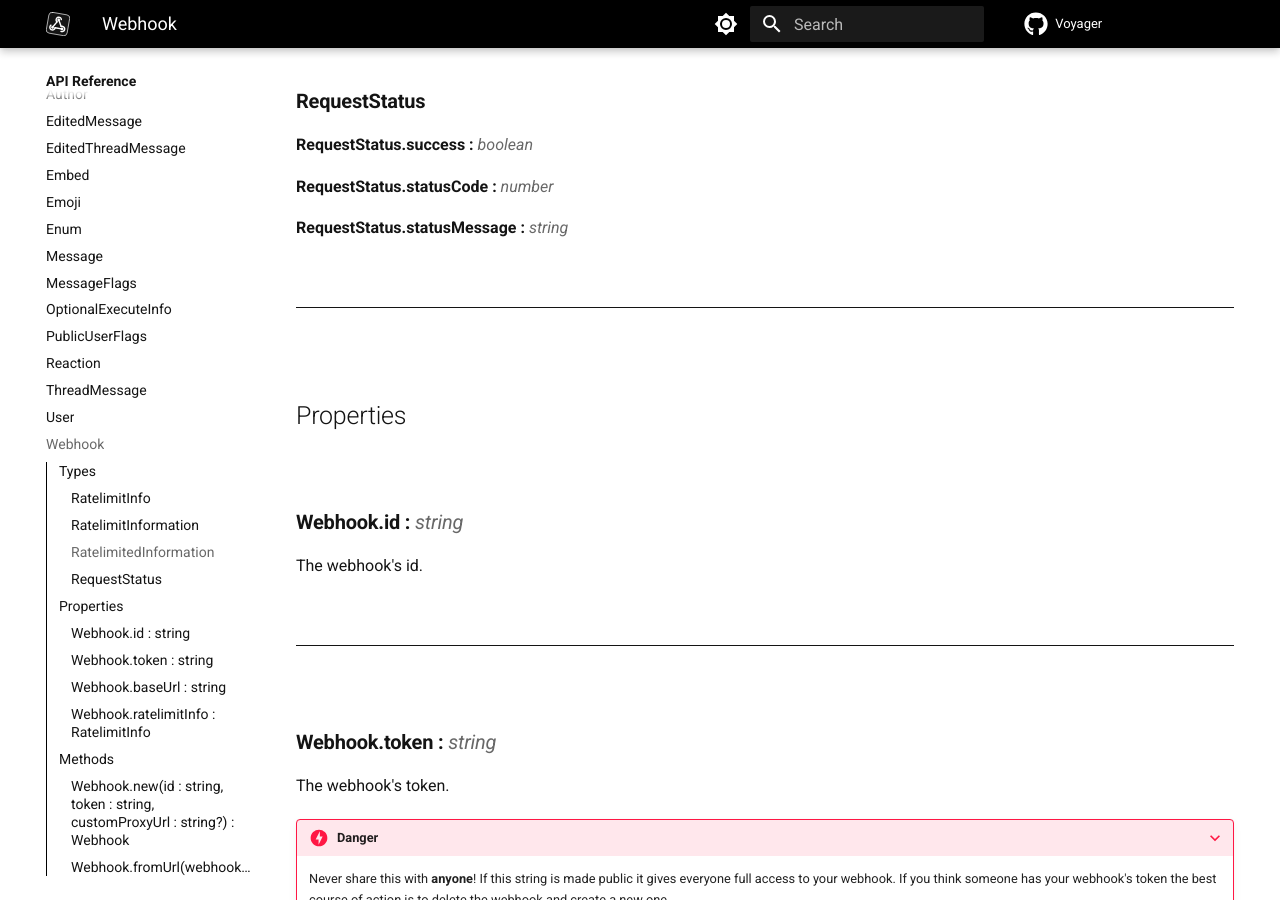
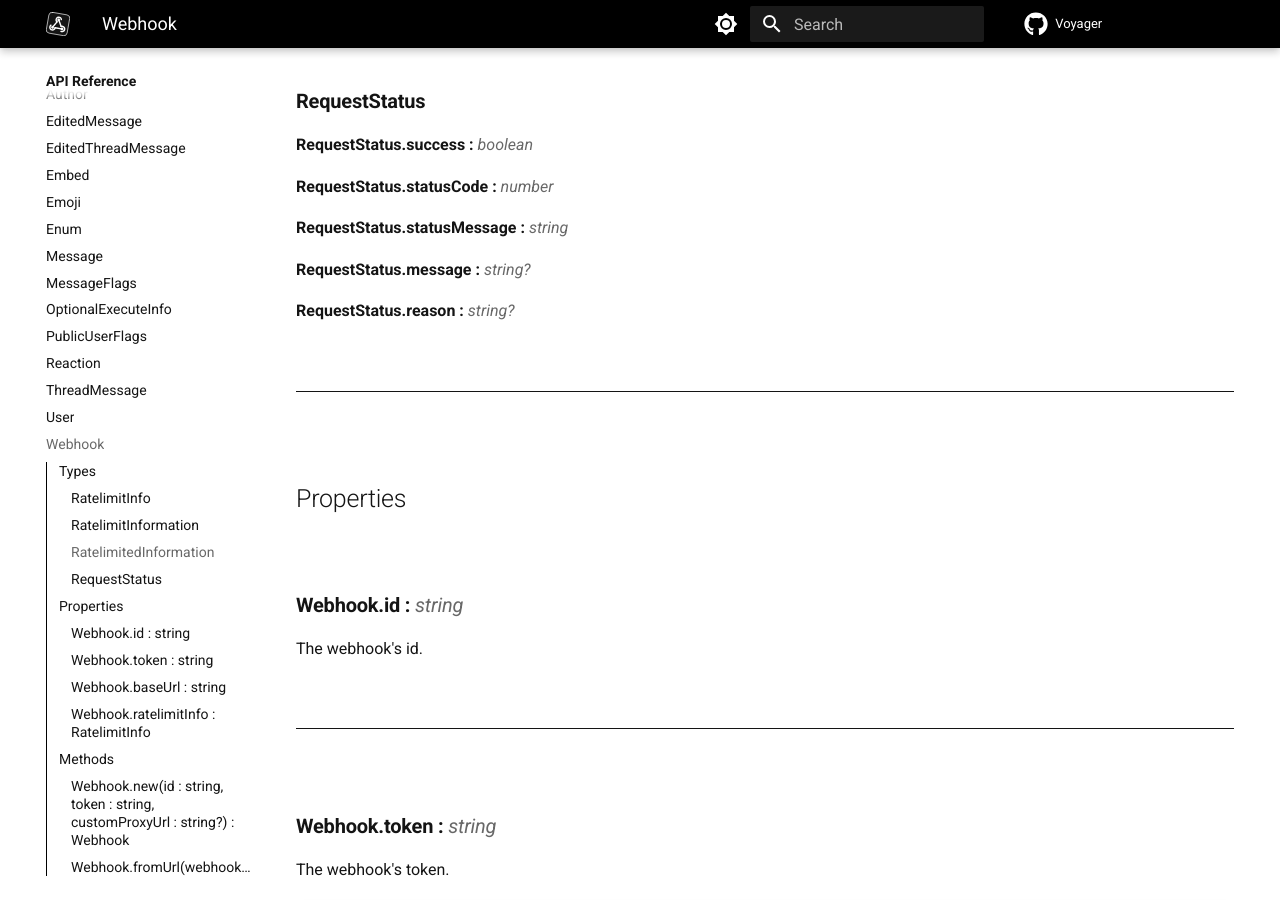
Before and after one commit to Jodenee/Voyager, an MkDocs documentation site: the page built from docs/API-Reference/Webhook.md, in a window 1280 px wide and 900 px high, scrolled down 2017 px. Built offline with MkDocs 1.6.1 and Material for MkDocs 9.7.7, drawn with Linux system fonts in a browser that asks for light colours; comment, search, counter and statistics services are not loaded; the version menu is left out.

Commit message:
Update Docs

```diff
--- a/docs/API-Reference/Webhook.md
+++ b/docs/API-Reference/Webhook.md
@@ -86,6 +86,10 @@ Please use the [offical Discord](https://discord.com/developers/docs/topics/rate
 **RequestStatus.statusCode :** [*number*](https://create.roblox.com/docs/scripting/luau/numbers)
 
 **RequestStatus.statusMessage :** [*string*](https://create.roblox.com/docs/scripting/luau/strings)
+
+**RequestStatus.message :** [*string?*](https://create.roblox.com/docs/scripting/luau/strings)
+
+**RequestStatus.reason :** [*string?*](https://create.roblox.com/docs/scripting/luau/strings)
 
 <br />
 
```
